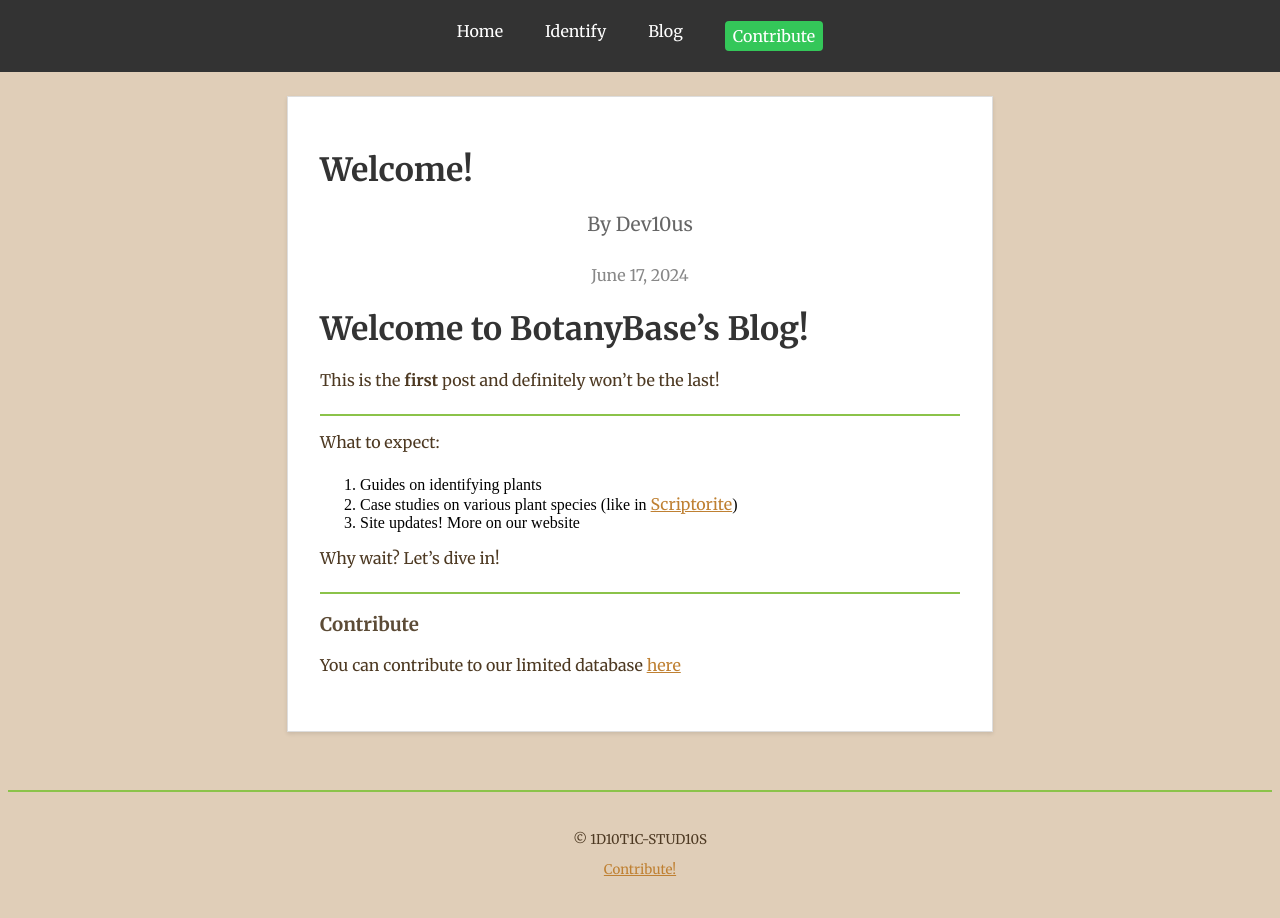
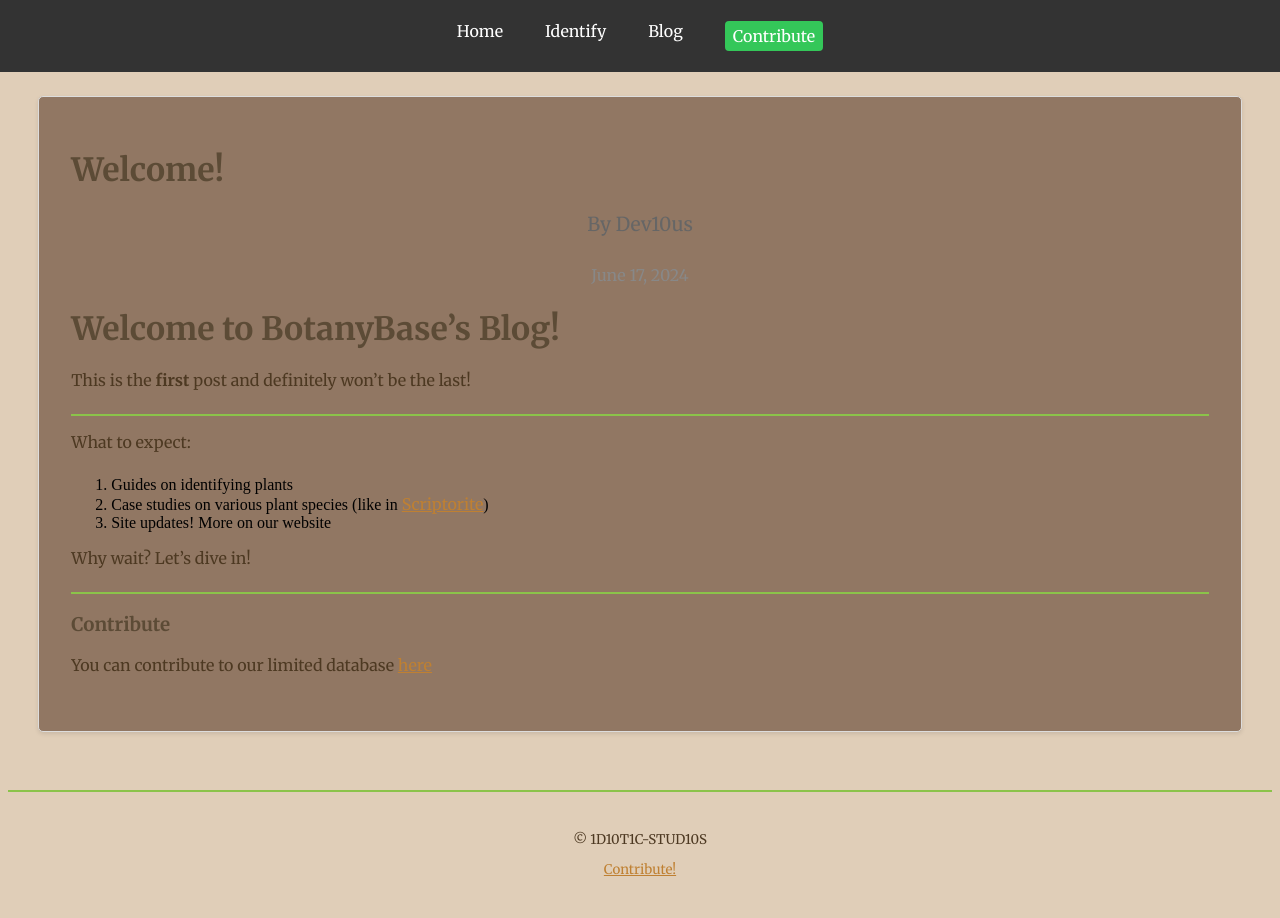
Before and after one commit to BotanyBase/botanybase.github.io, a Jekyll site: the page built from blog/_posts/2024-6-17-Welcome!.md, in a window 1280 px wide. Built offline with Jekyll 4.4.1, drawn with Linux system fonts in a browser that asks for light colours.

Commit message:
Update post.html

```diff
--- a/_layouts/post.html
+++ b/_layouts/post.html
@@ -12,11 +12,12 @@ layout: default
 
 <style>
 .post {
-  max-width: 40em;
+  max-width: 90%;
   margin: 2em auto;
   padding: 2em;
-  background-color: #fff;
+  background-color: #917763;
   border: 1px solid #ddd;
+  border-radius: 5px;
   box-shadow: 0 2px 4px rgba(0, 0, 0, 0.1);
 }
 
@@ -34,10 +35,6 @@ layout: default
   color: #888;
 }
 
-.post h1 {
-  color: #333;
-}
-
 .post p {
   margin-bottom: 1.5em;
 }
```
